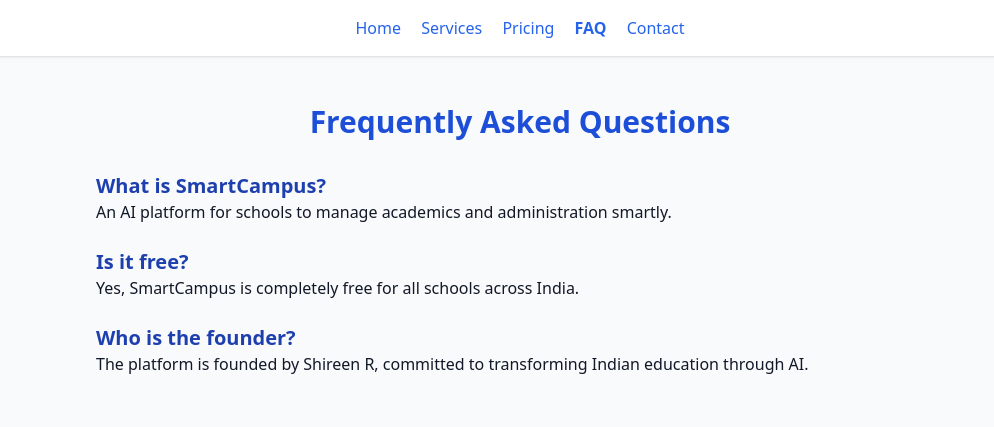
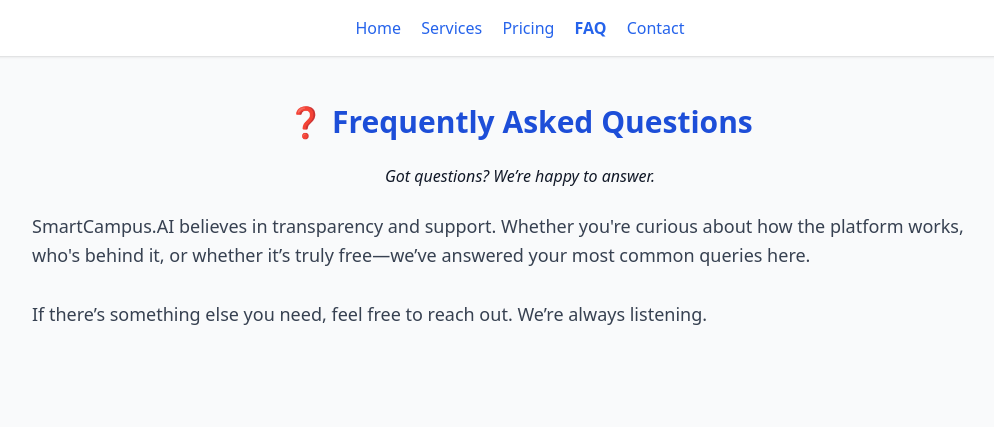
Before and after one commit to Reshma65-ux/smartcampus, a plain HTML site: page faq.html in a window 1280 px wide. Shown: the whole page, without its empty margins (120-1114 px from the left). Drawn offline with nearby package versions, Linux system fonts and the light colour scheme.

Commit message:
Update faq.html

```diff
--- a/faq.html
+++ b/faq.html
@@ -16,22 +16,14 @@
     <a href="contact.html" class="text-blue-600">Contact</a>
   </nav>
 
-  <section class="py-12 px-6 max-w-4xl mx-auto">
-    <h2 class="text-3xl font-bold text-center text-blue-700 mb-8">Frequently Asked Questions</h2>
-    <div class="space-y-6">
-      <div>
-        <h3 class="text-xl font-semibold text-blue-800">What is SmartCampus?</h3>
-        <p>An AI platform for schools to manage academics and administration smartly.</p>
-      </div>
-      <div>
-        <h3 class="text-xl font-semibold text-blue-800">Is it free?</h3>
-        <p>Yes, SmartCampus is completely free for all schools across India.</p>
-      </div>
-      <div>
-        <h3 class="text-xl font-semibold text-blue-800">Who is the founder?</h3>
-        <p>The platform is founded by Shireen R, committed to transforming Indian education through AI.</p>
-      </div>
-    </div>
+  <section class="py-12 px-6 max-w-5xl mx-auto">
+    <h2 class="text-3xl font-bold text-center text-blue-700 mb-6">❓ Frequently Asked Questions</h2>
+    <p class="text-center italic mb-6">Got questions? We’re happy to answer.</p>
+    <p class="text-gray-700 text-lg leading-relaxed">
+      SmartCampus.AI believes in transparency and support. Whether you're curious about how the platform works, who's behind it, or whether it’s truly free—we’ve answered your most common queries here.
+      <br /><br />
+      If there’s something else you need, feel free to reach out. We’re always listening.
+    </p>
   </section>
 
 </body>
```
